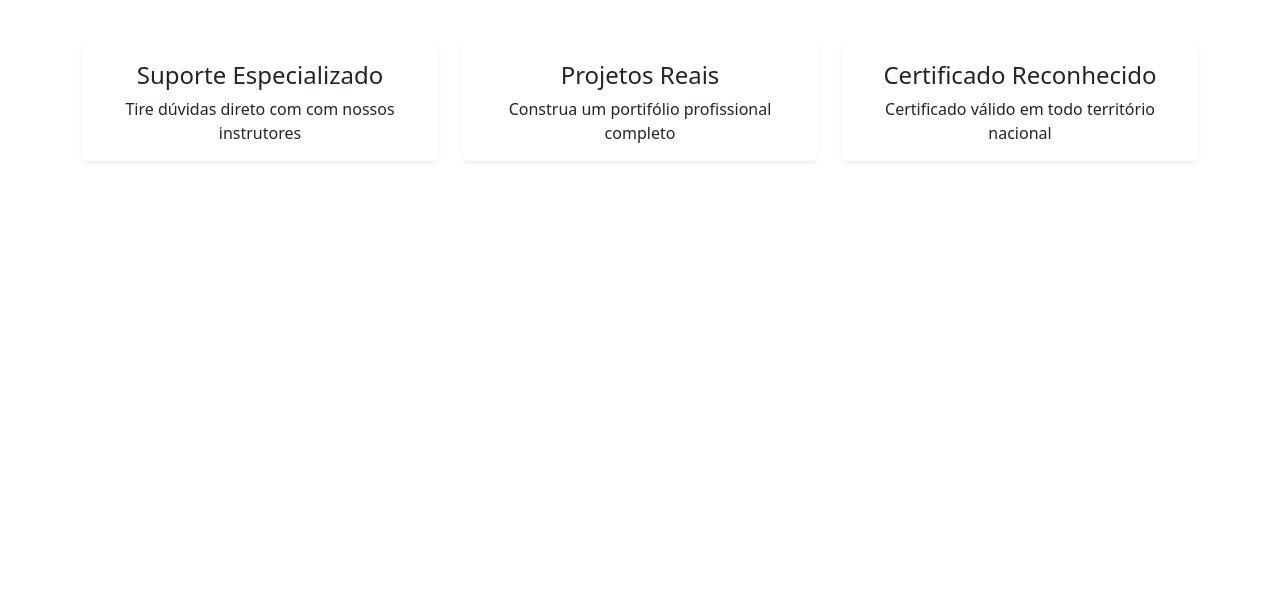
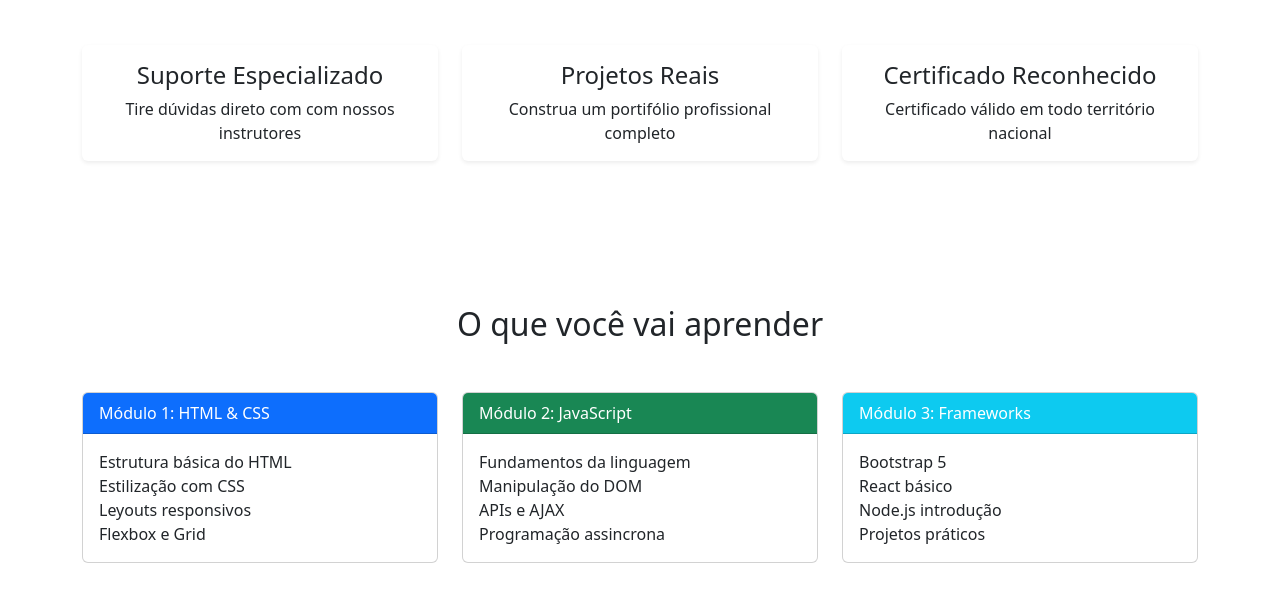
Before and after one commit to GustavoBabberg/Pagina-com-bootstrap, a plain HTML site: page index.html in a window 1280 px wide. Shown: the part 627-1228 px from the top of the page. Before the commit the page ends 884 px from the top, so only its background shows below. Drawn offline with nearby package versions, Linux system fonts and the light colour scheme.

Commit message:
Update index.html
Adicionando cards do header (informativos do módulo)

```diff
--- a/index.html
+++ b/index.html
@@ -5,7 +5,6 @@
     <meta name="viewport" content="width=device-width, initial-scale=1.0">
     <title>CursoTech</title>
     <link href="https://cdn.jsdelivr.net/npm/bootstrap@5.3.6/dist/css/bootstrap.min.css" rel="stylesheet" integrity="sha384-4Q6Gf2aSP4eDXB8Miphtr37CMZZQ5oXLH2yaXMJ2w8e2ZtHTl7GptT4jmndRuHDT" crossorigin="anonymous">
-    <link rel="stylesheet" href="./style.css">
 </head>
 <body>
     <!-- conteiner fuid -->
@@ -60,5 +59,54 @@
         </div>
     </section>
 
+    <section class="container my-5 py-5">
+        <h2 class="text-center mb-5">O que você vai aprender</h2>
+
+        <div class="row g-4">
+            <!-- Primeiro card -->
+            <div class="col-md-4">
+                <div class="card h-100">
+                    <div class="card-header bg-primary text-white">Módulo 1: HTML & CSS</div>
+                        <div class="card-body">
+                            <ul class="list-unstyled mb-0">
+                                <li>Estrutura básica do HTML</li>
+                                <li>Estilização com CSS</li>
+                                <li>Leyouts responsivos</li>
+                                <li>Flexbox e Grid</li>
+                            </ul>
+                        </div>
+                </div>
+            </div>
+            <!-- Segundo card -->
+            <div class="col-md-4">
+                <div class="card h-100">
+                    <div class="card-header bg-success text-white">Módulo 2: JavaScript</div>
+                        <div class="card-body">
+                            <ul class="list-unstyled mb-0">
+                                <li>Fundamentos da linguagem</li>
+                                <li>Manipulação do DOM</li>
+                                <li>APIs e AJAX</li>
+                                <li>Programação assincrona</li>
+                            </ul>
+                        </div>
+                </div>
+            </div>
+            <!-- Terceiro card -->
+            <div class="col-md-4">
+                <div class="card h-100">
+                    <div class="card-header bg-info text-white">Módulo 3: Frameworks</div>
+                        <div class="card-body">
+                            <ul class="list-unstyled mb-0">
+                                <li>Bootstrap 5</li>
+                                <li>React básico</li>
+                                <li>Node.js introdução</li>
+                                <li>Projetos práticos</li>
+                            </ul>
+                        </div>
+                </div>
+            </div>
+        </div>
+    </section>
+
 </body>
 </html>
```
